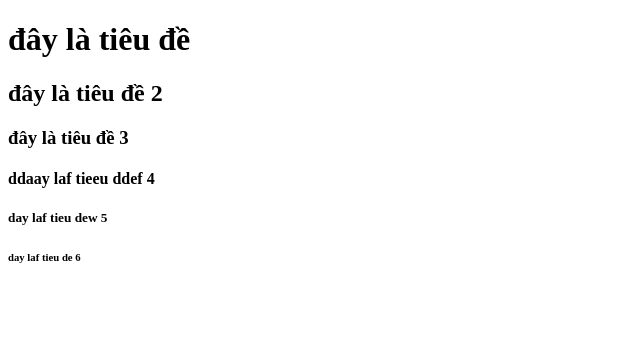
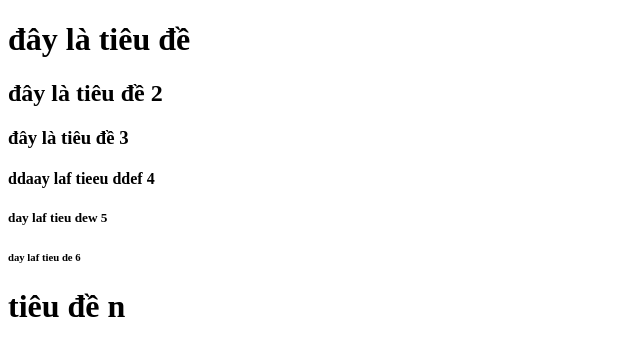
Before and after one commit to VuManhKy/duan_4, a plain HTML site: page index.html in a window 1280 px wide. Shown: the whole page, without its empty margins (0-640 px from the left). Drawn offline with Linux system fonts and the light colour scheme.

Commit message:
sư doi lan n+1

```diff
--- a/index.html
+++ b/index.html
@@ -12,5 +12,6 @@
     <h4>ddaay laf tieeu ddef 4</h4>
     <h5>day laf tieu dew 5</h5>
     <h6>day laf tieu de 6</h6>
+    <h1>tiêu đề n</h1>
   </body>
 </html>
```
